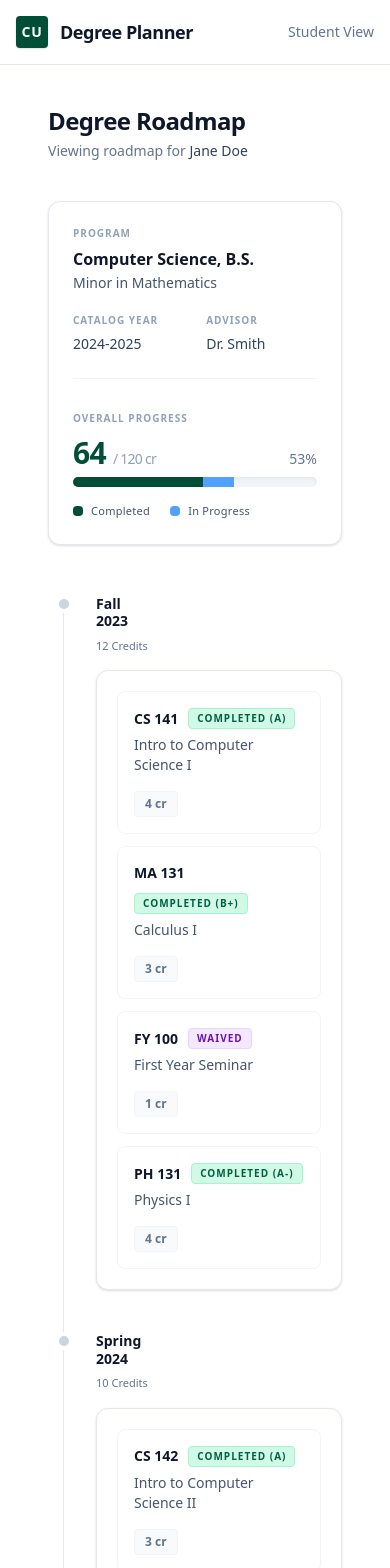
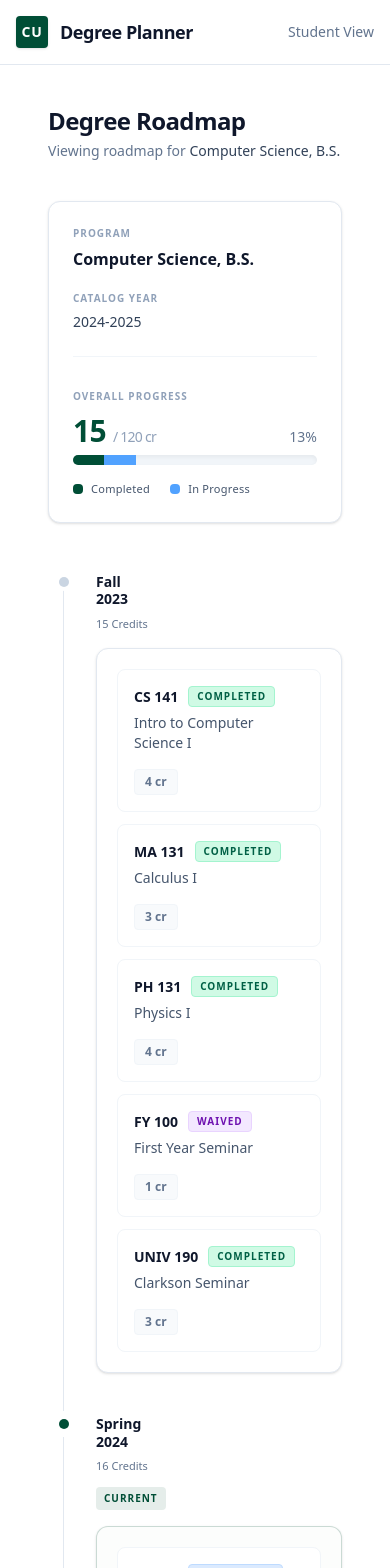
Before and after one commit to 12asim/clarkson-degree-planner, a Next.js app: page /roadmap in a window 390 px wide. Shown: the top 1568 px of the page. Built offline with nearby package versions, Linux system fonts and the light colour scheme.

Commit message:
Connect setup to roadmap with local storage

```diff
--- a/src/app/roadmap/page.tsx
+++ b/src/app/roadmap/page.tsx
@@ -1,20 +1,6 @@
-import React from 'react';
+"use client";
 
-// Mock Data
-const STUDENT_INFO = {
-  name: "Jane Doe",
-  major: "Computer Science, B.S.",
-  minor: "Mathematics",
-  catalogYear: "2024-2025",
-  advisor: "Dr. Smith",
-};
-
-const PROGRESS = {
-  totalRequired: 120,
-  completed: 64,
-  inProgress: 15,
-  remaining: 41,
-};
+import React, { useEffect, useState } from 'react';
 
 type Semester = {
   id: string;
@@ -34,52 +20,103 @@ type Course = {
   grade?: string;
 };
 
-const ROADMAP_DATA: Semester[] = [
+// Base Template Data
+const ROADMAP_TEMPLATE: Omit<Semester, 'status'>[] = [
   {
     id: "fall-2023",
     season: "Fall",
     year: 2023,
-    status: "past",
     courses: [
-      { code: "CS 141", title: "Intro to Computer Science I", credits: 4, state: "completed", grade: "A" },
-      { code: "MA 131", title: "Calculus I", credits: 3, state: "completed", grade: "B+" },
-      { code: "FY 100", title: "First Year Seminar", credits: 1, state: "waived" },
-      { code: "PH 131", title: "Physics I", credits: 4, state: "completed", grade: "A-" },
+      { code: "CS 141", title: "Intro to Computer Science I", credits: 4, state: "remaining" },
+      { code: "MA 131", title: "Calculus I", credits: 3, state: "remaining" },
+      { code: "PH 131", title: "Physics I", credits: 4, state: "remaining" },
+      { code: "FY 100", title: "First Year Seminar", credits: 1, state: "remaining" },
+      { code: "UNIV 190", title: "Clarkson Seminar", credits: 3, state: "remaining" },
     ]
   },
   {
     id: "spring-2024",
     season: "Spring",
     year: 2024,
-    status: "past",
     courses: [
-      { code: "CS 142", title: "Intro to Computer Science II", credits: 3, state: "completed", grade: "A" },
-      { code: "MA 132", title: "Calculus II", credits: 3, state: "completed", grade: "B" },
-      { code: "PH 132", title: "Physics II", credits: 4, state: "completed", grade: "B+" },
+      { code: "CS 142", title: "Intro to Computer Science II", credits: 3, state: "remaining" },
+      { code: "MA 132", title: "Calculus II", credits: 3, state: "remaining" },
+      { code: "PH 132", title: "Physics II", credits: 4, state: "remaining" },
+      { code: "KA 101", title: "Knowledge Area Elective", credits: 3, state: "remaining" },
+      { code: "STAT 383", title: "Probability and Statistics", credits: 3, state: "remaining" },
     ]
   },
   {
     id: "fall-2024",
     season: "Fall",
     year: 2024,
-    status: "current",
     courses: [
-      { code: "CS 241", title: "Computer Organization", credits: 3, state: "in-progress" },
-      { code: "CS 242", title: "Advanced Programming in Java", credits: 3, state: "in-progress" },
-      { code: "MA 211", title: "Foundations of Computer Science", credits: 3, state: "in-progress" },
-      { code: "STAT 383", title: "Probability and Statistics", credits: 3, state: "in-progress" },
+      { code: "CS 241", title: "Computer Organization", credits: 3, state: "remaining" },
+      { code: "CS 242", title: "Advanced Programming Concepts in Java", credits: 3, state: "remaining" },
+      { code: "MA 211", title: "Foundations of Computer Science", credits: 3, state: "remaining" },
+      { code: "COMM 210", title: "Theory of Rhetoric", credits: 3, state: "remaining" },
+      { code: "KA 102", title: "Knowledge Area Elective", credits: 3, state: "remaining" },
     ]
   },
   {
     id: "spring-2025",
     season: "Spring",
     year: 2025,
-    status: "future",
     courses: [
-      { code: "CS 344", title: "Algorithms and Data Structures", credits: 3, state: "recommended" },
-      { code: "CS 350", title: "Software Design and Development", credits: 3, state: "recommended" },
-      { code: "UNIV 190", title: "Clarkson Seminar", credits: 3, state: "remaining" },
-      { code: "COMM 210", title: "Theory of Rhetoric", credits: 3, state: "remaining" },
+      { code: "CS 344", title: "Algorithms and Data Structures", credits: 3, state: "remaining" },
+      { code: "CS 350", title: "Software Design and Development", credits: 3, state: "remaining" },
+      { code: "MA 339", title: "Applied Linear Algebra", credits: 3, state: "remaining" },
+      { code: "KA 103", title: "Knowledge Area Elective", credits: 3, state: "remaining" },
+      { code: "FREE 101", title: "Free Elective", credits: 3, state: "remaining" },
+    ]
+  },
+  {
+    id: "fall-2025",
+    season: "Fall",
+    year: 2025,
+    courses: [
+      { code: "CS 341", title: "Programming Languages", credits: 3, state: "remaining" },
+      { code: "CS 345", title: "Automata Theory and Formal Languages", credits: 3, state: "remaining" },
+      { code: "CS 4xx", title: "CS Professional Elective", credits: 3, state: "remaining" },
+      { code: "FREE 102", title: "Free Elective", credits: 3, state: "remaining" },
+      { code: "FREE 103", title: "Free Elective", credits: 3, state: "remaining" },
+    ]
+  },
+  {
+    id: "spring-2026",
+    season: "Spring",
+    year: 2026,
+    courses: [
+      { code: "CS 444", title: "Operating Systems", credits: 3, state: "remaining" },
+      { code: "CS 4xx", title: "CS Professional Elective", credits: 3, state: "remaining" },
+      { code: "KA 104", title: "Knowledge Area Elective", credits: 3, state: "remaining" },
+      { code: "FREE 104", title: "Free Elective", credits: 3, state: "remaining" },
+      { code: "FREE 105", title: "Free Elective", credits: 3, state: "remaining" },
+    ]
+  },
+  {
+    id: "fall-2026",
+    season: "Fall",
+    year: 2026,
+    courses: [
+      { code: "CS 4xx", title: "CS Professional Elective", credits: 3, state: "remaining" },
+      { code: "KA 105", title: "Knowledge Area Elective", credits: 3, state: "remaining" },
+      { code: "KA 106", title: "Knowledge Area / Univ Elective", credits: 3, state: "remaining" },
+      { code: "FREE 106", title: "Free Elective", credits: 3, state: "remaining" },
+      { code: "FREE 107", title: "Free Elective", credits: 3, state: "remaining" },
+    ]
+  },
+  {
+    id: "spring-2027",
+    season: "Spring",
+    year: 2027,
+    courses: [
+      { code: "CS 499", title: "Professional Experience", credits: 0, state: "remaining" },
+      { code: "CS 4xx", title: "CS Professional Elective", credits: 3, state: "remaining" },
+      { code: "FREE 108", title: "Free Elective", credits: 3, state: "remaining" },
+      { code: "FREE 109", title: "Free Elective", credits: 3, state: "remaining" },
+      { code: "FREE 110", title: "Free Elective", credits: 3, state: "remaining" },
+      { code: "FREE 111", title: "Free Elective", credits: 2, state: "remaining" },
     ]
   }
 ];
@@ -100,6 +137,133 @@ function StateBadge({ state, grade }: { state: CourseState; grade?: string }) {
 }
 
 export default function RoadmapPage() {
+  const [mounted, setMounted] = useState(false);
+  const [studentInfo, setStudentInfo] = useState({
+    major: "Computer Science, B.S.",
+    catalogYear: "2024-2025",
+    completed: ["CS 141", "MA 131", "PH 131", "UNIV 190"],
+    waived: ["FY 100"]
+  });
+
+  useEffect(() => {
+    const saved = localStorage.getItem('student-profile');
+    if (saved) {
+      try {
+        const data = JSON.parse(saved);
+
+        let majorFormatted = "Computer Science, B.S.";
+        if (data.major === 'se') majorFormatted = "Software Engineering, B.S.";
+        if (data.major === 'ce') majorFormatted = "Computer Engineering, B.S.";
+        if (data.major === 'ds') majorFormatted = "Data Science, B.S.";
+
+        let catalogFormatted = "2024-2025";
+        if (data.catalogYear === '23-24') catalogFormatted = "2023-2024";
+        if (data.catalogYear === '22-23') catalogFormatted = "2022-2023";
+
+        setStudentInfo({
+          major: majorFormatted,
+          catalogYear: catalogFormatted,
+          completed: data.completed || [],
+          waived: data.waived || [],
+        });
+      } catch (e) {
+        // use defaults on parse error
+      }
+    }
+    setMounted(true);
+  }, []);
+
+  if (!mounted) return <div className="p-8 text-center text-slate-500">Loading roadmap...</div>;
+
+  // -- DYNAMIC CALCULATION --
+  let creditsCompleted = 0;
+  let creditsInProgress = 0;
+  let creditsRemaining = 0;
+
+  const sanitizeMatch = (target: string, query: string) => {
+    const t = target.replace(/\s+/g, '').toUpperCase();
+    const q = query.replace(/\s+/g, '').toUpperCase();
+    // Match if exact code, or target code starts with query (e.g. Free Elective matching FREE)
+    return t === q || t.startsWith(q);
+  };
+
+  const tempRoadmap = ROADMAP_TEMPLATE.map(semester => {
+    let semesterComplete = true;
+    let hasWaivedOrCompleted = false;
+
+    const processedCourses = semester.courses.map(course => {
+      let state: CourseState = 'remaining';
+
+      const isCompleted = studentInfo.completed.some(c => sanitizeMatch(course.code, c));
+      const isWaived = studentInfo.waived.some(c => sanitizeMatch(course.code, c));
+
+      if (isCompleted) {
+        state = 'completed';
+        hasWaivedOrCompleted = true;
+      } else if (isWaived) {
+        state = 'waived';
+        hasWaivedOrCompleted = true;
+      } else {
+        state = 'remaining';
+        semesterComplete = false;
+      }
+
+      return { ...course, state };
+    });
+
+    return { ...semester, semesterComplete, hasWaivedOrCompleted, courses: processedCourses };
+  });
+
+  // Assign Past/Current/Future states
+  let foundCurrent = false;
+
+  const finalRoadmap: Semester[] = tempRoadmap.map(sem => {
+    let status: 'past' | 'current' | 'future' = 'future';
+
+    if (sem.semesterComplete && sem.hasWaivedOrCompleted) {
+      status = 'past';
+    } else if (!sem.semesterComplete && !foundCurrent) {
+      status = 'current';
+      foundCurrent = true;
+      // Current semester courses that are remaining become in-progress
+      sem.courses.forEach(c => {
+        if (c.state === 'remaining') c.state = 'in-progress';
+      });
+    }
+
+    return { id: sem.id, season: sem.season, year: sem.year, status, courses: sem.courses };
+  });
+
+  // Next future semester gets 'recommended' class
+  let foundFuture = false;
+  for (const sem of finalRoadmap) {
+    if (sem.status === 'future' && !foundFuture && foundCurrent) {
+      foundFuture = true;
+      sem.courses.forEach(c => {
+        if (c.state === 'remaining') c.state = 'recommended';
+      });
+    } else if (sem.status === 'future' && !foundFuture && !foundCurrent) {
+      // Edge case: all 0 courses taken, so first semester is future logically but should be current
+      // handled implicitly though, because if 0 courses, !sem.semesterComplete fires the 'current' block on 1st sem.
+      foundFuture = true;
+      sem.courses.forEach(c => {
+        if (c.state === 'remaining') c.state = 'recommended';
+      });
+    }
+  }
+
+  // Tally credits
+  finalRoadmap.forEach(sem => {
+    sem.courses.forEach(c => {
+      if (c.state === 'completed' || c.state === 'waived') creditsCompleted += c.credits;
+      else if (c.state === 'in-progress') creditsInProgress += c.credits;
+      else creditsRemaining += c.credits;
+    });
+  });
+
+  const totalRequired = creditsCompleted + creditsInProgress + creditsRemaining; // dynamically ensures matching the exact roadmap sum (120)
+
+  // -- RENDER --
   return (
     <div className="px-8 py-10 w-full max-w-5xl mx-auto">
       {/* Header section */}
@@ -108,29 +272,20 @@ export default function RoadmapPage() {
           Degree Roadmap
         </h1>
         <p className="text-sm text-slate-500">
-          Viewing roadmap for <span className="font-medium text-slate-700">{STUDENT_INFO.name}</span>
+          Viewing roadmap for <span className="font-medium text-slate-700">{studentInfo.major}</span>
         </p>
       </header>
 
       {/* Student Summary Panel */}
       <div className="bg-white border border-slate-200 rounded-xl p-6 mb-12 shadow-sm flex flex-col md:flex-row gap-8">
-        <div className="flex-[1.5] space-y-5 border-b md:border-b-0 md:border-r border-slate-100 pb-6 md:pb-0 md:pr-6">
+        <div className="flex-[1.5] space-y-5 border-b md:border-b-0 md:border-r border-slate-100 pb-6 md:pb-0 md:pr-6 flex flex-col justify-center">
           <div>
             <h2 className="text-[10px] font-bold text-slate-400 uppercase tracking-widest mb-1.5">Program</h2>
-            <p className="text-base font-semibold text-slate-900">{STUDENT_INFO.major}</p>
-            {STUDENT_INFO.minor && (
-              <p className="text-sm text-slate-600 mt-0.5">Minor in {STUDENT_INFO.minor}</p>
-            )}
+            <p className="text-base font-semibold text-slate-900">{studentInfo.major}</p>
           </div>
-          <div className="flex gap-12">
-            <div>
-              <h2 className="text-[10px] font-bold text-slate-400 uppercase tracking-widest mb-1.5">Catalog Year</h2>
-              <p className="text-sm font-medium text-slate-700">{STUDENT_INFO.catalogYear}</p>
-            </div>
-            <div>
-              <h2 className="text-[10px] font-bold text-slate-400 uppercase tracking-widest mb-1.5">Advisor</h2>
-              <p className="text-sm font-medium text-slate-700">{STUDENT_INFO.advisor}</p>
-            </div>
+          <div>
+            <h2 className="text-[10px] font-bold text-slate-400 uppercase tracking-widest mb-1.5">Catalog Year</h2>
+            <p className="text-sm font-medium text-slate-700">{studentInfo.catalogYear}</p>
           </div>
         </div>
 
@@ -138,14 +293,14 @@ export default function RoadmapPage() {
         <div className="flex-1 flex flex-col justify-center">
           <h2 className="text-[10px] font-bold text-slate-400 uppercase tracking-widest mb-3">Overall Progress</h2>
           <div className="flex items-end justify-between mb-2">
-            <span className="text-3xl font-semibold text-[#004e36] leading-none tracking-tight">{PROGRESS.completed} <span className="text-sm font-medium text-slate-400">/ {PROGRESS.totalRequired} cr</span></span>
+            <span className="text-3xl font-semibold text-[#004e36] leading-none tracking-tight">{creditsCompleted} <span className="text-sm font-medium text-slate-400">/ {totalRequired} cr</span></span>
             <span className="text-sm text-slate-500 font-medium">
-              {Math.round((PROGRESS.completed / PROGRESS.totalRequired) * 100)}%
+              {Math.round((creditsCompleted / totalRequired) * 100)}%
             </span>
           </div>
           <div className="h-2.5 w-full overflow-hidden rounded-full bg-slate-100 flex shadow-inner">
-            <div className="h-full bg-[#004e36]" style={{ width: `${(PROGRESS.completed / PROGRESS.totalRequired) * 100}%` }}></div>
-            <div className="h-full bg-blue-400" style={{ width: `${(PROGRESS.inProgress / PROGRESS.totalRequired) * 100}%` }}></div>
+            <div className="h-full bg-[#004e36]" style={{ width: `${(creditsCompleted / totalRequired) * 100}%` }}></div>
+            <div className="h-full bg-blue-400" style={{ width: `${(creditsInProgress / totalRequired) * 100}%` }}></div>
           </div>
           <div className="mt-4 flex gap-5 text-[11px] font-medium tracking-wide">
             <div className="flex items-center gap-2 text-slate-600">
@@ -168,7 +323,7 @@ export default function RoadmapPage() {
         <div className="hidden md:block absolute left-[111px] top-2 bottom-0 w-px bg-slate-200"></div>
 
         <div className="space-y-10">
-          {ROADMAP_DATA.map((semester) => {
+          {finalRoadmap.map((semester) => {
             const isCurrent = semester.status === 'current';
             const credits = semester.courses.reduce((acc, current) => acc + current.credits, 0);
 
--- a/src/app/setup/page.tsx
+++ b/src/app/setup/page.tsx
@@ -1,8 +1,84 @@
 "use client";
 
-import React from 'react';
+import React, { useState, useEffect } from 'react';
+import { useRouter } from 'next/navigation';
 
 export default function SetupPage() {
+  const router = useRouter();
+
+  const [major, setMajor] = useState("cs");
+  const [catalogYear, setCatalogYear] = useState("24-25");
+
+  const [completed, setCompleted] = useState<string[]>([]);
+  const [waived, setWaived] = useState<string[]>([]);
+
+  const [completedInput, setCompletedInput] = useState("");
+  const [waivedInput, setWaivedInput] = useState("");
+
+  const [mounted, setMounted] = useState(false);
+
+  useEffect(() => {
+    const saved = localStorage.getItem('student-profile');
+    if (saved) {
+      try {
+        const data = JSON.parse(saved);
+        if (data.major) setMajor(data.major);
+        if (data.catalogYear) setCatalogYear(data.catalogYear);
+        if (data.completed) setCompleted(data.completed);
+        if (data.waived) setWaived(data.waived);
+      } catch (e) {
+        // ignore JSON parse errors
+      }
+    } else {
+      // Default demo data
+      setCompleted(["CS 141", "MA 131", "PH 131", "UNIV 190"]);
+      setWaived(["FY 100"]);
+    }
+    setMounted(true);
+  }, []);
+
+  const handleAddCompleted = (e: React.KeyboardEvent<HTMLInputElement>) => {
+    if (e.key === 'Enter') {
+      e.preventDefault();
+      const val = completedInput.trim().toUpperCase();
+      if (val && !completed.includes(val)) {
+        setCompleted([...completed, val]);
+      }
+      setCompletedInput("");
+    }
+  };
+
+  const handleAddWaived = (e: React.KeyboardEvent<HTMLInputElement>) => {
+    if (e.key === 'Enter') {
+      e.preventDefault();
+      const val = waivedInput.trim().toUpperCase();
+      if (val && !waived.includes(val)) {
+        setWaived([...waived, val]);
+      }
+      setWaivedInput("");
+    }
+  };
+
+  const removeCompleted = (code: string) => {
+    setCompleted(completed.filter(c => c !== code));
+  };
+
+  const removeWaived = (code: string) => {
+    setWaived(waived.filter(c => c !== code));
+  };
+
+  const handleSave = () => {
+    localStorage.setItem('student-profile', JSON.stringify({
+      major,
+      catalogYear,
+      completed,
+      waived
+    }));
+    router.push('/roadmap');
+  };
+
+  if (!mounted) return null; // Avoid hydration mismatch
+
   return (
     <div className="px-8 py-10 w-full max-w-4xl mx-auto">
       <header className="mb-10">
@@ -28,10 +104,10 @@ export default function SetupPage() {
               </label>
               <select
                 id="major"
+                value={major}
+                onChange={(e) => setMajor(e.target.value)}
                 className="block w-full rounded-md border-slate-300 py-2.5 px-3 text-sm text-slate-900 shadow-sm border focus:border-[#004e36] focus:outline-none focus:ring-1 focus:ring-[#004e36] bg-slate-50 hover:bg-white transition-colors cursor-pointer"
-                defaultValue="cs"
               >
-                <option value="" disabled>Select your major...</option>
                 <option value="cs">Computer Science, B.S.</option>
                 <option value="se">Software Engineering, B.S.</option>
                 <option value="ce">Computer Engineering, B.S.</option>
@@ -45,10 +121,10 @@ export default function SetupPage() {
               </label>
               <select
                 id="catalog"
+                value={catalogYear}
+                onChange={(e) => setCatalogYear(e.target.value)}
                 className="block w-full rounded-md border-slate-300 py-2.5 px-3 text-sm text-slate-900 shadow-sm border focus:border-[#004e36] focus:outline-none focus:ring-1 focus:ring-[#004e36] bg-slate-50 hover:bg-white transition-colors cursor-pointer"
-                defaultValue="24-25"
               >
-                <option value="" disabled>Select catalog year...</option>
                 <option value="24-25">2024-2025</option>
                 <option value="23-24">2023-2024</option>
                 <option value="22-23">2022-2023</option>
@@ -71,24 +147,22 @@ export default function SetupPage() {
                 </label>
                 <p className="text-xs text-slate-500 mt-1">Add previous courses taken at Clarkson or transfer equivalents.</p>
               </div>
-              <div className="bg-slate-50 border border-slate-200 rounded-lg p-3 min-h-[100px] flex items-start shadow-inner">
+              <div className="bg-slate-50 border border-slate-200 rounded-lg p-3 min-h-[100px] flex items-start shadow-inner cursor-text" onClick={() => document.getElementById("completed-input")?.focus()}>
                 <div className="flex flex-wrap gap-2.5 items-start content-start w-full">
-                  <span className="group inline-flex items-center gap-1.5 px-2.5 py-1 rounded bg-white border border-slate-200 text-sm font-medium text-slate-700 shadow-sm transition-all hover:border-[#004e36]/30">
-                    CS 141
-                    <button type="button" className="text-slate-400 hover:text-red-500 transition-colors cursor-pointer">&times;</button>
-                  </span>
-                  <span className="group inline-flex items-center gap-1.5 px-2.5 py-1 rounded bg-white border border-slate-200 text-sm font-medium text-slate-700 shadow-sm transition-all hover:border-[#004e36]/30">
-                    MA 131
-                    <button type="button" className="text-slate-400 hover:text-red-500 transition-colors cursor-pointer">&times;</button>
-                  </span>
-                  <span className="group inline-flex items-center gap-1.5 px-2.5 py-1 rounded bg-white border border-slate-200 text-sm font-medium text-slate-700 shadow-sm transition-all hover:border-[#004e36]/30">
-                    PH 131
-                    <button type="button" className="text-slate-400 hover:text-red-500 transition-colors cursor-pointer">&times;</button>
-                  </span>
+                  {completed.map((course) => (
+                    <span key={course} className="group inline-flex items-center gap-1.5 px-2.5 py-1 rounded bg-white border border-slate-200 text-sm font-medium text-slate-700 shadow-sm transition-all hover:border-[#004e36]/30">
+                      {course}
+                      <button type="button" onClick={(e) => { e.stopPropagation(); removeCompleted(course); }} className="text-slate-400 hover:text-red-500 transition-colors cursor-pointer">&times;</button>
+                    </span>
+                  ))}
                   <input
+                    id="completed-input"
                     type="text"
-                    placeholder="Add course (e.g. CS 142)..."
-                    className="flex-1 min-w-[200px] bg-transparent text-sm text-slate-900 border-none focus:ring-0 px-1 py-1 outline-none placeholder:text-slate-400"
+                    value={completedInput}
+                    onChange={(e) => setCompletedInput(e.target.value)}
+                    onKeyDown={handleAddCompleted}
+                    placeholder="Type course and press Enter (e.g. CS 142)..."
+                    className="flex-1 min-w-[280px] bg-transparent text-sm text-slate-900 border-none focus:ring-0 px-1 py-1 outline-none placeholder:text-slate-400"
                   />
                 </div>
               </div>
@@ -103,16 +177,22 @@ export default function SetupPage() {
                 </label>
                 <p className="text-xs text-slate-500 mt-1">Add requirements completed via AP credit or explicitly waived by advisor.</p>
               </div>
-              <div className="bg-slate-50 border border-slate-200 rounded-lg p-3 min-h-[100px] flex items-start shadow-inner">
+              <div className="bg-slate-50 border border-slate-200 rounded-lg p-3 min-h-[100px] flex items-start shadow-inner cursor-text" onClick={() => document.getElementById("waived-input")?.focus()}>
                 <div className="flex flex-wrap gap-2.5 items-start content-start w-full">
-                  <span className="group inline-flex items-center gap-1.5 px-2.5 py-1 rounded bg-white border border-slate-200 text-sm font-medium text-purple-800 shadow-sm transition-all hover:border-purple-300">
-                    FY 100
-                    <button type="button" className="text-slate-400 hover:text-red-500 transition-colors cursor-pointer">&times;</button>
-                  </span>
+                  {waived.map((course) => (
+                    <span key={course} className="group inline-flex items-center gap-1.5 px-2.5 py-1 rounded bg-white border border-slate-200 text-sm font-medium text-purple-800 shadow-sm transition-all hover:border-purple-300">
+                      {course}
+                      <button type="button" onClick={(e) => { e.stopPropagation(); removeWaived(course); }} className="text-slate-400 hover:text-red-500 transition-colors cursor-pointer">&times;</button>
+                    </span>
+                  ))}
                   <input
+                    id="waived-input"
                     type="text"
-                    placeholder="Add course..."
-                    className="flex-1 min-w-[200px] bg-transparent text-sm text-slate-900 border-none focus:ring-0 px-1 py-1 outline-none placeholder:text-slate-400"
+                    value={waivedInput}
+                    onChange={(e) => setWaivedInput(e.target.value)}
+                    onKeyDown={handleAddWaived}
+                    placeholder="Type course and press Enter..."
+                    className="flex-1 min-w-[280px] bg-transparent text-sm text-slate-900 border-none focus:ring-0 px-1 py-1 outline-none placeholder:text-slate-400"
                   />
                 </div>
               </div>
@@ -127,6 +207,7 @@ export default function SetupPage() {
           </p>
           <button
             type="button"
+            onClick={handleSave}
             className="rounded-lg bg-[#004e36] px-8 py-2.5 text-sm font-semibold text-white shadow-md hover:bg-[#003b29] focus:outline-none focus:ring-2 focus:ring-[#004e36] focus:ring-offset-2 transition-all active:scale-[0.98]"
           >
             Save & Continue to Roadmap
```
